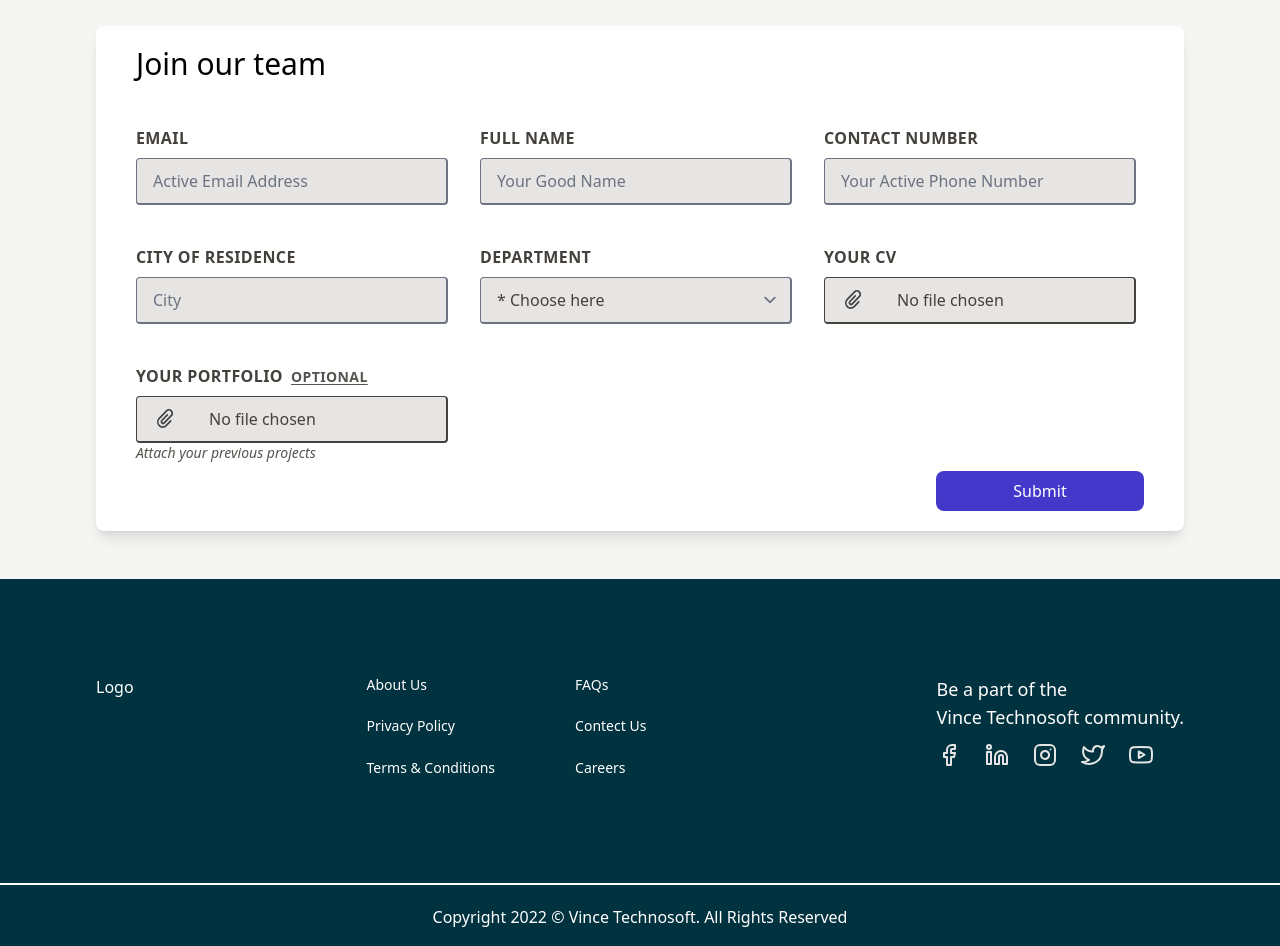
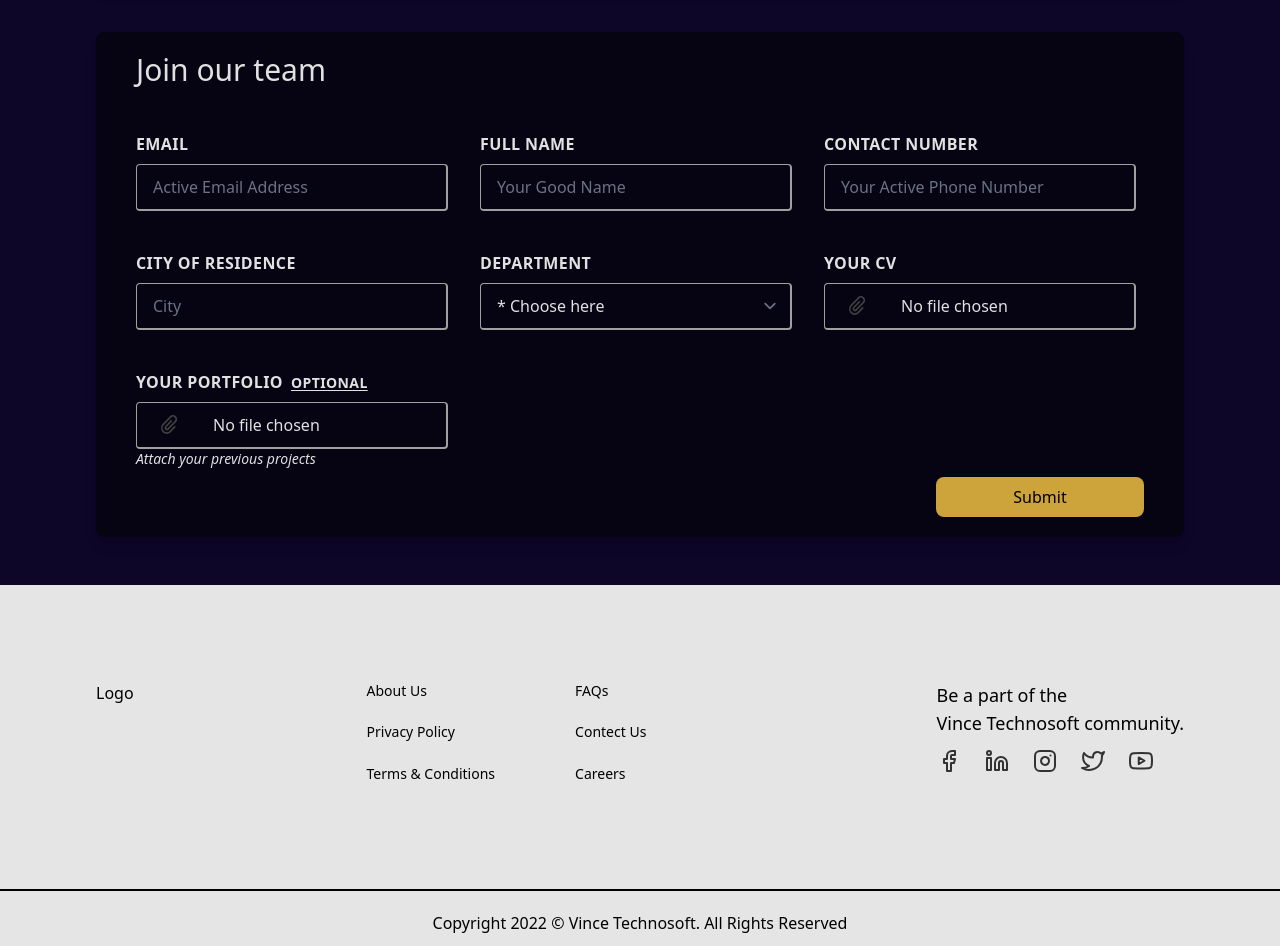
Before and after one commit to vincetechnosoft/public-web, a Next.js app: page /careers in a window 1280 px wide. Shown: the part 1280-2226 px from the top of the page. Built offline with nearby package versions, Linux system fonts and the light colour scheme.

Commit message:
official theams applyed

```diff
--- a/src/components/button.tsx
+++ b/src/components/button.tsx
@@ -10,7 +10,7 @@ interface Props extends React.ButtonHTMLAttributes<HTMLButtonElement> {
 
 const className = {
   filled:
-    "flex focus:outline-none focus:ring-2 focus:ring-offset-2 focus:-ring-base1-page border-accent1 items-center rounded-lg bg-accent1 py-2 px-4 -text-accent1 duration-150 hover:bg-accent1-hover disabled:bg-accent1-disabled",
+    "flex focus:outline-none focus:ring-2 focus:ring-offset-2 focus:-ring-base1-page border-accent1 items-center rounded-lg bg-accent1 py-2 px-4 -text-accent1 duration-150 hover:bg-accent1-hover disabled:bg-accent1-disabled/80",
   outline:
     "flex focus:outline-none focus:ring-2 focus:ring-offset-2 focus:-ring-base1-page items-center rounded-lg border border-base1-border py-2 px-4 -text-base1-page duration-150 hover:bg-base1-darker disabled:bg-base1-darker/50 disabled:-text-base1-disabled",
   text: "flex focus:outline-none focus:ring-2 focus:ring-offset-2 focus:-ring-base1-page items-center rounded-lg  py-2 px-4 -text-base1-page duration-150 hover:bg-base1-darker disabled:bg-base1-darker/50 disabled:-text-base1-disabled",
--- a/src/layouts/navbar.tsx
+++ b/src/layouts/navbar.tsx
@@ -76,7 +76,7 @@ const Navbar: React.FC = () => {
         {open && (
           <div
             onClick={() => setOpen(false)}
-            className="absolute top-0 left-0 z-[5] block h-full w-full bg-base1-mask opacity-95 md:hidden"
+            className="absolute top-0 left-0 z-[5] block h-full w-full bg-base1-page opacity-80 md:hidden"
           />
         )}
         <div
--- a/src/pages/_app.tsx
+++ b/src/pages/_app.tsx
@@ -2,7 +2,6 @@ import Footer from "@/layouts/footer";
 import Navbar from "@/layouts/navbar";
 import { AnimatePresence } from "framer-motion";
 import { AppProps } from "next/app";
-import { useState } from "react";
 import "styles/globals.css";
 
 function MyApp({ Component, pageProps }: AppProps) {
--- a/src/pages/careers.tsx
+++ b/src/pages/careers.tsx
@@ -39,9 +39,9 @@ const Careers: NextPage = () => {
         <div className="mx-5 mt-5 hidden flex-wrap sm:flex lg:mx-24">
           {careersData.map(({ serviceName }, id) => (
             <Button
-              variant={selectedID === id ? "outline" : "secondery"}
+              variant={selectedID === id ? "secondery" : "outline"}
               disabled={selectedID === id}
-              className="mr-2 mb-2 disabled:font-semibold disabled:-text-base1-none"
+              className="mr-2 mb-2 disabled:font-semibold"
               key={id}
               onClick={() => setID(id)}
             >
@@ -147,7 +147,9 @@ const className = {
   inputErr(err?: string | null) {
     return err
       ? "border-feedback-error"
-      : `${err === null && "border-feedback-success"}`;
+      : err === null
+      ? "border-feedback-success"
+      : "";
   },
 };
 
@@ -388,7 +390,7 @@ function CareersForm() {
         <div className={className.div}>
           <label htmlFor="portfolio">
             Your Portfolio
-            <span className="ml-2 text-sm font-semibold -text-form-color-hint underline underline-offset-2">
+            <span className="ml-2 text-sm font-semibold -text-base1-none underline underline-offset-2">
               Optional
             </span>
           </label>
@@ -401,7 +403,7 @@ function CareersForm() {
             accept="application/pdf"
           />
           <p className="italic text-feedback-error">{error?.portfolio}</p>
-          <p className="text-sm italic -text-form-color-hint">
+          <p className="text-sm italic -text-base1-none">
             Attach your previous projects
           </p>
         </div>
--- a/src/pages/index.tsx
+++ b/src/pages/index.tsx
@@ -25,16 +25,16 @@ import contactUsData from "@/data/contactUs";
 const highlights = [
   {
     icon: (
-      <Map className="fill-accent1 -stroke-accent1 h-[26px] w-auto stroke-1" />
+      <Map className="h-[26px] w-auto fill-accent1 -stroke-accent1 stroke-1" />
     ),
     label: "India Based",
   },
   {
-    icon: <Clock className="fill-accent1 -stroke-accent1 h-7 w-auto" />,
+    icon: <Clock className="h-7 w-auto fill-accent1 -stroke-accent1" />,
     label: "Zero Downtime",
   },
   {
-    icon: <Zap className="fill-accent1 text-accent1 h-6 w-auto" />,
+    icon: <Zap className="h-6 w-auto fill-accent1 text-accent1" />,
     label: "Super Fast",
   },
 ];
@@ -55,12 +55,12 @@ export default Home;
 
 function Starters() {
   return (
-    <div className="mx-5 mt-7 flex items-center justify-between md:mt-0 md:flex md:min-h-[calc(80vh_-_4rem)]">
+    <div className="mx-5 mt-7 flex min-h-[100vh] items-center justify-between md:mt-0 md:flex">
       <div className="self-centrer mx-auto w-full space-y-7 text-center md:space-y-10 md:px-10 lg:w-2/3">
         <h2 className="mt-5 text-5xl font-extrabold md:text-6xl">
           Problems with Inventory management?
           <br />
-          <span className="text-accent1 mt-5 text-3xl uppercase md:text-4xl">
+          <span className="mt-5 text-3xl uppercase text-accent1 md:text-4xl">
             Just a knock away!
           </span>
         </h2>
@@ -132,7 +132,7 @@ function SoftwareInfo() {
                 className={buttonClass.text}
                 onClick={() => setShowInfo((x) => !x)}
               >
-                Software{" "}
+                Software
                 {showInfo ? (
                   <ChevronUp className="ml-5 mt-2" />
                 ) : (
@@ -243,7 +243,9 @@ const className = {
   inputErr(err?: string | null) {
     return err
       ? "border-feedback-error"
-      : `${err === null && "border-feedback-success"}`;
+      : err === null
+      ? "border-feedback-success"
+      : "";
   },
 };
 
@@ -416,7 +418,7 @@ function ContactUsForm() {
             id="message"
             disabled={loading || success}
             required
-            className={className.inputErr(error?.phoneNumber)}
+            className={className.inputErr(error?.message)}
             placeholder="Message, explaining what you want from Us"
             onChange={onChange}
           />
--- a/src/styles/globals.css
+++ b/src/styles/globals.css
@@ -8,55 +8,42 @@
   [type="url"],
   [type="password"],
   [type="number"],
+  [type="file"],
   textarea,
   select {
     @apply w-full
     rounded
+    border
     border-b-2
     border-r-2
-    bg-form-color
+    border-base1-border/75
+    bg-base1-none
     py-3
     px-4
     leading-tight
-    -text-form-color
-    focus:border-accent1
-    focus:bg-form-color-none
-    focus:-text-form-color-none
-    focus:outline-none
-    disabled:-text-form-color-disabled;
-  }
-
-  [type="file"] {
-    @apply w-full
-    cursor-pointer
-    rounded
-    border
-    border-r-2
-    border-b-2
-    bg-form-color
-    py-1
-    pr-4
-    pl-1
-    leading-tight
-    -text-form-color
-    file:ml-4
+    -text-base1-none
+    file:-my-2
+    file:ml-2
     file:w-0
     file:translate-y-2
+    file:cursor-pointer
     file:border-none
-    file:bg-form-color
+    file:bg-base1-none
     file:bg-attachment
     file:bg-no-repeat
     file:px-6
     file:py-2
-    file:text-form-color
+    file:text-base1-none
     focus:border-accent1
-    focus:bg-form-color-none
-    focus:-text-form-color-none
+    focus:bg-base2
+    focus:-text-base2
     focus:outline-none
-    file:focus:bg-form-color-none
-    file:focus:text-form-color-none
-    disabled:text-form-color-disabled
-    file:disabled:bg-form-color-disabled;
+    focus:ring-0
+    file:focus:bg-base2
+    file:focus:text-base2
+    disabled:border-base1-border/50
+    disabled:bg-base1-drawer
+    disabled:-text-base1-drawer;
   }
 
   label {
@@ -66,7 +53,7 @@
     font-bold
     uppercase
     tracking-wide
-    -text-form-color;
+    -text-base1-none;
   }
 
   :root {
@@ -75,6 +62,12 @@
     --message-hover-button: 30 64 175;
     --message-hover-button-text: 255 255 255;
     --message-focus-ring: 147 197 253;
+
+    --message-dark-bg: 191 219 254;
+    --message-dark-text: 30 64 175;
+    --message-dark-hover-button: 30 64 175;
+    --message-dark-hover-button-text: 255 255 255;
+    --message-dark-focus-ring: 147 197 253;
   }
   .danger {
     --message-bg: 254 226 226;
@@ -82,13 +75,25 @@
     --message-hover-button: 153 27 27;
     --message-hover-button-text: 255 255 255;
     --message-focus-ring: 252 165 165;
+
+    --message-dark-bg: 254 202 202;
+    --message-dark-text: 153 27 27;
+    --message-dark-hover-button: 153 27 27;
+    --message-dark-hover-button-text: 255 255 255;
+    --message-dark-focus-ring: 252 165 165;
   }
   .success {
-    --message-bg: 220 252 231;
-    --message-text: 21 128 61;
+    --message-bg: 187 247 208;
+    --message-text: 22 101 52;
     --message-hover-button: 22 101 52;
     --message-hover-button-text: 255 255 255;
     --message-focus-ring: 134 239 172;
+
+    --message-dark-bg: 220 252 231;
+    --message-dark-text: 21 128 61;
+    --message-dark-hover-button: 22 101 52;
+    --message-dark-hover-button-text: 255 255 255;
+    --message-dark-focus-ring: 134 239 172;
   }
   .warning {
     --message-bg: 254 249 195;
@@ -96,9 +101,14 @@
     --message-hover-button: 133 77 14;
     --message-hover-button-text: 255 255 255;
     --message-focus-ring: 253 224 71;
+
+    --message-dark-bg: 254 240 138;
+    --message-dark-text: 133 77 14;
+    --message-dark-hover-button: 133 77 14;
+    --message-dark-hover-button-text: 255 255 255;
+    --message-dark-focus-ring: 253 224 71;
   }
 }
-
 html {
   @apply h-full bg-base1-page -text-base1-page;
   scroll-behavior: smooth;
--- a/tailwind.config.js
+++ b/tailwind.config.js
@@ -2,111 +2,74 @@
 module.exports = {
   content: ["./src/**/*.{html,js,ts,jsx,tsx}"],
   theme: {
-    // colors: {
-    //   // main colors
-    //   "accent1": {
-    //     disabled: "rgb(129 140 248)",
-    //     base: "rgb(67 56 202)",
-    //     hover: "rgb(55 48 163)",
-    //   },
-    //   "accent2": {
-    //     disabled: "rgb(52 211 153)",
-    //     base: "rgb(6 95 70)",
-    //     hover: "rgb(6 78 59)",
-    //   },
-    //   "base1": {
-    //     none: "rgb(255 255 255)",
-    //     mask: "rgb(100 116 139)",
-    //     border: "rgb(214 211 209)",
-    //     drawer: "rgb(231 229 228)",
-    //     darker: "rgb(231 229 228)",
-    //     page: "rgb(245 245 244)",
-    //   },
-    //   "base2": "rgb(0, 50, 63)",
-    //   "form-color": {
-    //     none: "rgb(255 255 255)",
-    //     base: "rgb(231 229 228)",
-    //     border: "rgb(120 113 108)",
-    //     disabled: "rgb(68 64 60)",
-    //   },
-    //   // inverted for color contrast colors
-    //   "-accent1": {
-    //     base: "rgb(255 255 255)",
-    //   },
-    //   "-accent2": {
-    //     base: "rgb(255 255 255)",
-    //   },
-    //   "-base1": {
-    //     none: "rgb(0 0 0)",
-    //     disabled: "rgb(168 162 158)",
-    //     drawer: "rgb(0 0 0)",
-    //     page: "rgb(0 0 0)",
-    //   },
-    //   "-base2": "rgb(255 255 255)",
-    //   "-base2-dim": "rgb(229 229 229)",
-    //   "-form-color": {
-    //     none: "rgb(0 0 0)",
-    //     base: "rgb(68 64 60)",
-    //     disabled: "rgb(168 162 158)",
-    //     hint: "rgb(87 83 78)",
-    //   },
-    //   // feed back
-    //   feedback: {
-    //     error: "rgb(239 68 68)",
-    //     success: "rgb(34 197 94)",
-    //   },
-    //   message: {
-    //     bg: "rgb(var(--message-bg))",
-    //     text: "rgb(var(--message-text))",
-    //     "hover-button": "rgb(var(--message-hover-button))",
-    //     "hover-button-text": "rgb(var(--message-hover-button-text))",
-    //     "focus-ring": "rgb(var(--message-focus-ring))",
-    //   },
-    // },
     colors: {
-      "accent1-disabled": "rgb(129 140 248)",
-      accent1: "rgb(67 56 202)",
-      "accent1-hover": "rgb(55 48 163)",
-      "-accent1": "rgb(255 255 255)",
+      "accent1-disabled": "rgb(213, 179, 93)",
+      accent1: "rgb(204, 164, 59)",
+      "accent1-hover": "rgb(178, 141, 46)",
+      "-accent1": "rgb(0 0 0)",
 
-      "accent2-disabled": "rgb(52 211 153)",
-      accent2: "rgb(6 95 70)",
-      "accent2-hover": "rgb(6 78 59)",
-      "-accent2": "rgb(255 255 255)",
+      "accent2-disabled": "rgb(169, 154, 234)",
+      accent2: "rgb(115, 92, 221)",
+      "accent2-hover": "rgb(82, 53, 212)",
+      "-accent2": "rgb(0 0 0)",
 
-      "base1-none": "rgb(255 255 255)",
-      "base1-mask": "rgb(100 116 139)",
+      "base1-none": "rgb(6, 3, 18)",
       "base1-border": "rgb(214 211 209)",
-      "base1-drawer": "rgb(231 229 228)",
-      "base1-darker": "rgb(231 229 228)",
-      "base1-page": "rgb(245 245 244)",
-      "-base1-none": "rgb(0 0 0)",
-      "-base1-disabled": "rgb(168 162 158)",
-      "-base1-drawer": "rgb(0 0 0)",
-      "-base1-page": "rgb(0 0 0)",
+      "base1-drawer": "rgb(6, 3, 18)",
+      "base1-darker": "rgb(23, 11, 71)",
+      "base1-page": "rgb(13, 6, 40)",
+      "-base1-none": "rgb(225, 225, 225)",
+      "-base1-disabled": "rgb(11, 5, 35)",
+      "-base1-drawer": "rgb(225, 225, 225)",
+      "-base1-page": "rgb(225, 225, 225)",
 
-      base2: "rgb(0 50 63)",
-      "-base2": "rgb(255 255 255)",
-      "-base2-dim": "rgb(229 229 229)",
-
-      "form-color-none": "rgb(255 255 255)",
-      "form-color": "rgb(231 229 228)",
-      "form-color-border": "rgb(120 113 108)",
-      "form-color-disabled": "rgb(68 64 60)",
-      "-form-color-none": "rgb(0 0 0)",
-      "-form-color": "rgb(68 64 60)",
-      "-form-color-disabled": "rgb(168 162 158)",
-      "-form-color-hint": "rgb(87 83 78)",
+      base2: "rgb(229, 229, 229)",
+      "-base2": "rgb(0 0 0)",
+      "-base2-dim": "rgb(51, 51, 51)",
 
       "feedback-error": "rgb(239 68 68)",
       "feedback-success": "rgb(34 197 94)",
 
-      "message-bg": "rgb(var(--message-bg))",
-      "message-text": "rgb(var(--message-text))",
-      "message-hover-button": "rgb(var(--message-hover-button))",
-      "message-hover-button-text": "rgb(var(--message-hover-button-text))",
-      "message-focus-ring": "rgb(var(--message-focus-ring))",
+      "message-bg": "rgb(var(--message-dark-bg))",
+      "message-text": "rgb(var(--message-dark-text))",
+      "message-hover-button": "rgb(var(--message-dark-hover-button))",
+      "message-hover-button-text": "rgb(var(--message-dark-hover-button-text))",
+      "message-focus-ring": "rgb(var(--message-dark-focus-ring))",
     },
+    // colors: {
+    //   "accent1-disabled": "rgb(129 140 248)",
+    //   accent1: "rgb(67 56 202)",
+    //   "accent1-hover": "rgb(55 48 163)",
+    //   "-accent1": "rgb(255 255 255)",
+
+    //   "accent2-disabled": "rgb(52 211 153)",
+    //   accent2: "rgb(6 95 70)",
+    //   "accent2-hover": "rgb(6 78 59)",
+    //   "-accent2": "rgb(255 255 255)",
+
+    //   "base1-none": "rgb(255 255 255)",
+    //   "base1-border": "rgb(214 211 209)",
+    //   "base1-drawer": "rgb(231 229 228)",
+    //   "base1-darker": "rgb(231 229 228)",
+    //   "base1-page": "rgb(245 245 244)",
+    //   "-base1-none": "rgb(0 0 0)",
+    //   "-base1-disabled": "rgb(168 162 158)",
+    //   "-base1-drawer": "rgb(0 0 0)",
+    //   "-base1-page": "rgb(0 0 0)",
+
+    //   base2: "rgb(0 50 63)",
+    //   "-base2": "rgb(255 255 255)",
+    //   "-base2-dim": "rgb(229 229 229)",
+
+    //   "feedback-error": "rgb(239 68 68)",
+    //   "feedback-success": "rgb(34 197 94)",
+
+    //   "message-bg": "rgb(var(--message-bg))",
+    //   "message-text": "rgb(var(--message-text))",
+    //   "message-hover-button": "rgb(var(--message-hover-button))",
+    //   "message-hover-button-text": "rgb(var(--message-hover-button-text))",
+    //   "message-focus-ring": "rgb(var(--message-focus-ring))",
+    // },
     extend: {
       backgroundImage: {
         attachment: "url(/attachment.svg)",
```
Also changed, not shown: public/attachment.svg.
